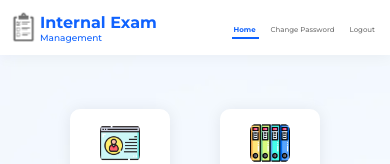
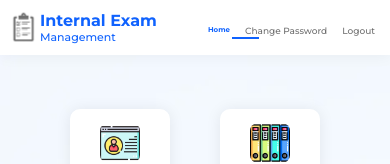
Before and after one commit to AmalKrishnaKP/Mini-Project, a plain HTML site: page home.html in a window 390 px wide. Shown: the top 164 px of the page. Drawn offline with Linux system fonts and the light colour scheme.

Commit message:
Initial Commit

```diff
--- a/changepass.css
+++ b/changepass.css
@@ -220,7 +220,7 @@ form button:focus {
     }
 
     p {
-        font-size: 9px;
+        font-size: 11px;
     }
 
     .footer-style {
@@ -228,7 +228,8 @@ form button:focus {
     }
 
     .menu {
-        font-size: 7px;
+        font-size: 9px;
+        right: 5;
     }
 
     .menu-on {
--- a/home.css
+++ b/home.css
@@ -177,7 +177,7 @@ p {
     }
 
     p {
-        font-size: 9px;
+        font-size: 11px;
     }
 
     .footer-style {
@@ -185,7 +185,8 @@ p {
     }
 
     .menu {
-        font-size: 7px;
+        font-size: 9px;
+        right: 5;
     }
 
     .menu-on {
--- a/inbox.css
+++ b/inbox.css
@@ -273,6 +273,7 @@ form button:focus {
 
     .menu {
         font-size: 9px;
+        right: 5;
     }
 
     .menu-container {
--- a/profiles.css
+++ b/profiles.css
@@ -208,7 +208,7 @@ form button:focus {
     }
 
     p {
-        font-size: 9px;
+        font-size: 11px;
     }
 
     .footer-style {
--- a/scrutiny.css
+++ b/scrutiny.css
@@ -337,7 +337,7 @@ form button:hover {
     }
 
     p {
-        font-size: 9px;
+        font-size: 11px;
     }
 
     .footer-style {
@@ -395,7 +395,8 @@ form button:hover {
     }
 
     .menu {
-        font-size: 7px;
+        font-size: 9px;
+        right: 5;
     }
 
     .menu-container {
--- a/seating.css
+++ b/seating.css
@@ -322,7 +322,7 @@ form button:hover {
     }
 
     p {
-        font-size: 9px;
+        font-size: 11px;
     }
 
     .footer-style {
@@ -380,7 +380,8 @@ form button:hover {
     }
 
     .menu {
-        font-size: 7px;
+        font-size: 9px;
+        right: 5;
     }
 
     .menu-container {
--- a/upload.css
+++ b/upload.css
@@ -323,7 +323,7 @@ form button:hover {
     }
 
     p {
-        font-size: 9px;
+        font-size: 11px;
     }
 
     .footer-style {
@@ -381,7 +381,8 @@ form button:hover {
     }
 
     .menu {
-        font-size: 7px;
+        font-size: 9px;
+        right: 5;
     }
 
     .menu-container {
```
